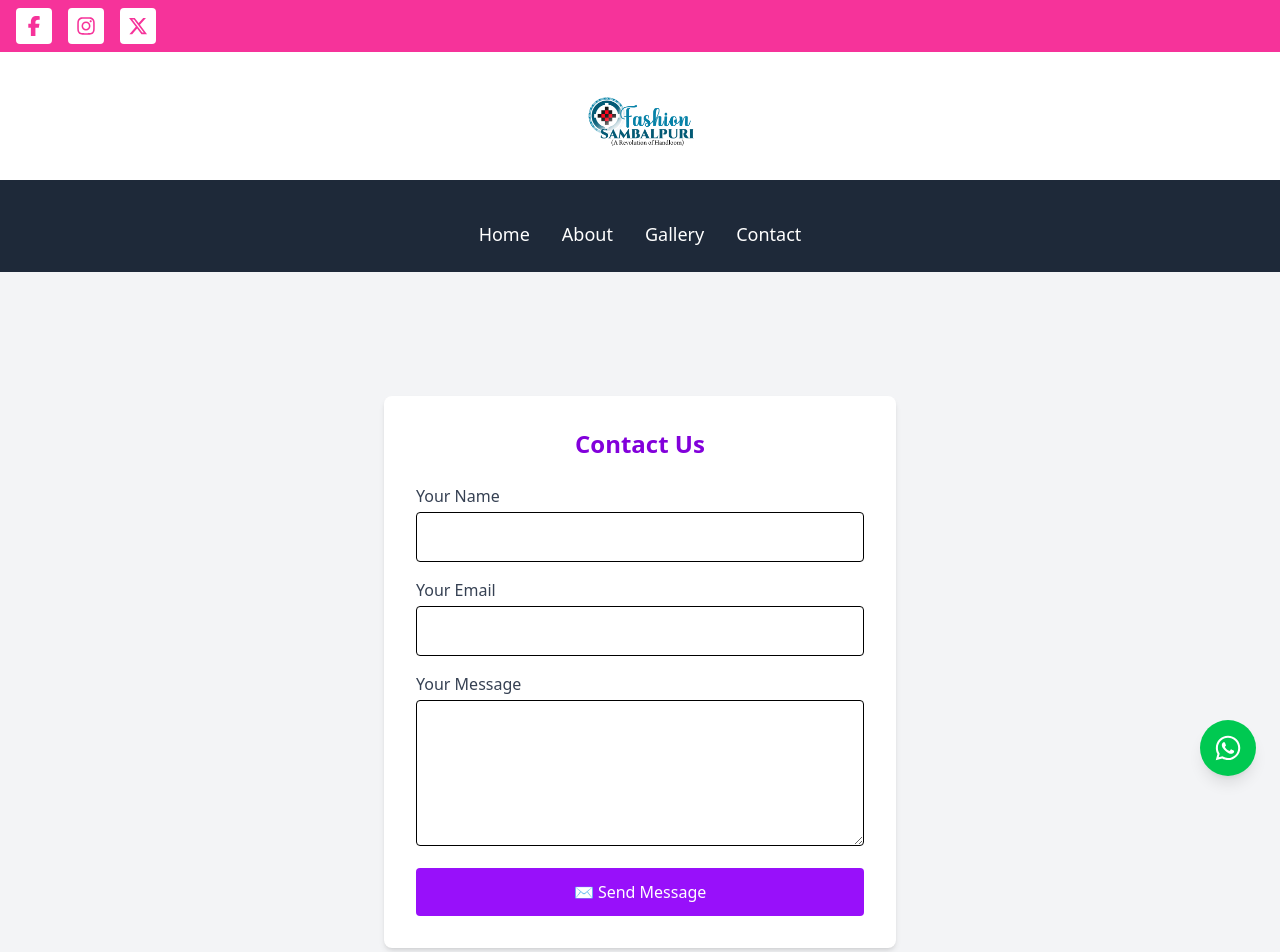
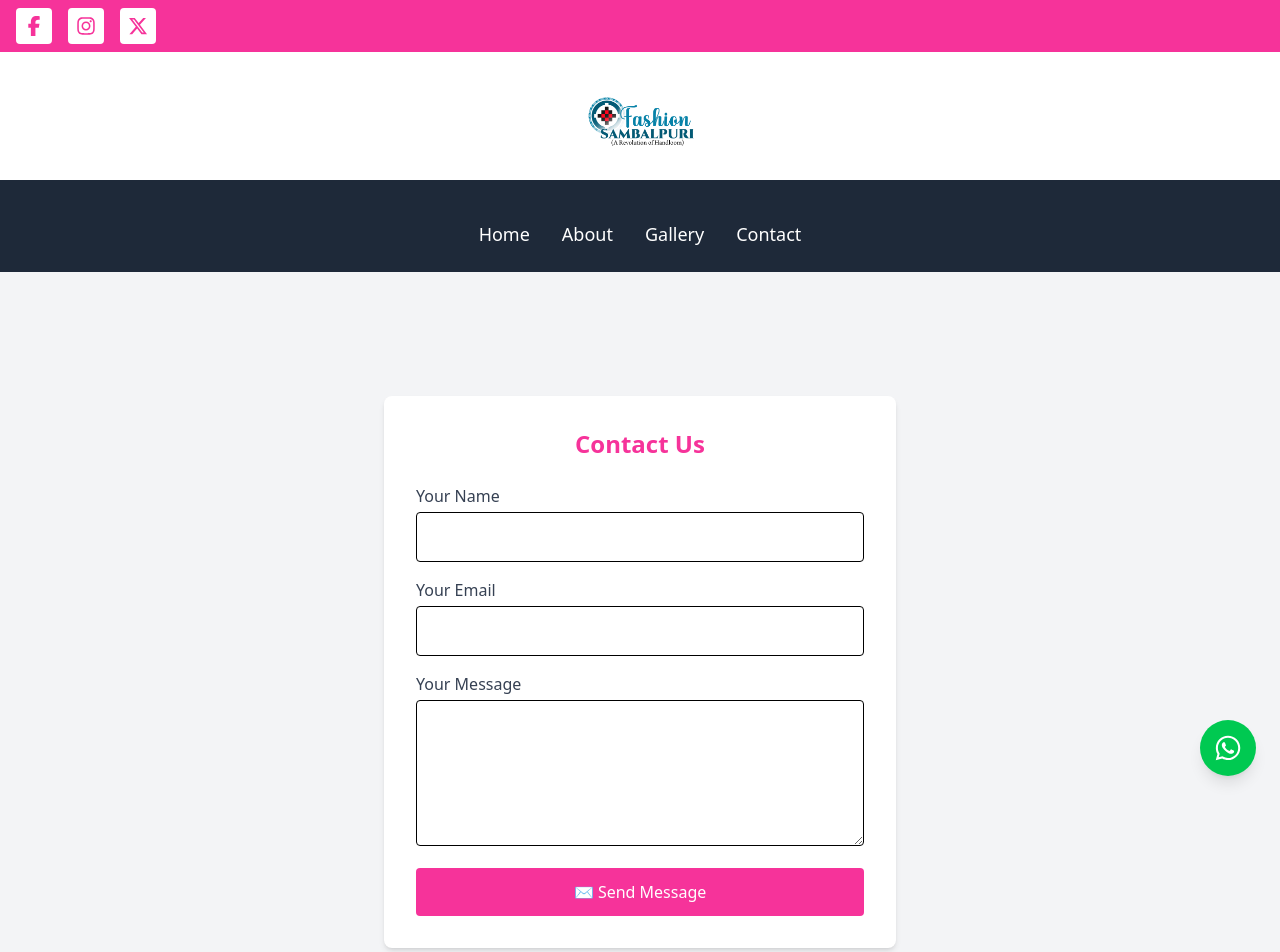
Before and after one commit to Vaishali1359/SareeWeb, a React (Vite) app: page /contactus in a window 1280 px wide. Shown: the top 952 px of the page. Built offline with nearby package versions, Linux system fonts and the light colour scheme.

Commit message:
whatsup number chnage

```diff
--- a/src/App.jsx
+++ b/src/App.jsx
@@ -26,7 +26,7 @@ const App = () => {
       <Footer />
 
       {/* ✅ WhatsApp button appears on all pages */}
-      <WhatsAppButton number="917873943283" />
+      <WhatsAppButton number="917846954967" />
     </div>
   );
 };
--- a/src/Components/Othersubpage/ContactForm.jsx
+++ b/src/Components/Othersubpage/ContactForm.jsx
@@ -30,7 +30,7 @@ const ContactForm = () => {
         onSubmit={sendEmail}
         className="bg-white p-8 rounded-lg shadow-md w-full max-w-lg"
       >
-        <h2 className="text-2xl font-bold text-center mb-6 text-purple-700">
+        <h2 className="text-2xl font-bold text-center mb-6 text-pink-500">
           Contact Us
         </h2>
 
@@ -66,7 +66,7 @@ const ContactForm = () => {
 
         <button
           type="submit"
-          className="w-full bg-purple-600 text-white py-3 rounded hover:bg-purple-700 transition"
+          className="w-full bg-pink-500 text-white py-3 rounded hover:bg-purple-700 transition"
         >
           ✉️ Send Message
         </button>
```
